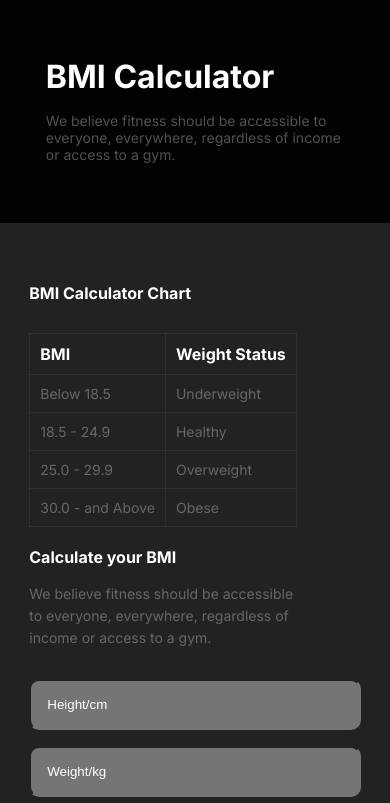
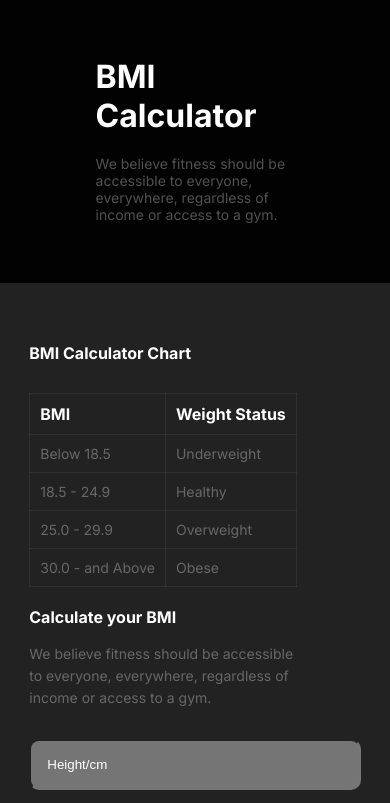
Before and after one commit to anait31/my-fitness-2, a plain HTML site: page index.html in a window 390 px wide. Shown: the part 4170-4973 px from the top of the page. Drawn offline with Linux system fonts and the light colour scheme; a web font is replaced by a local one.

Commit message:
Fix MBi section

```diff
--- a/css/style.css
+++ b/css/style.css
@@ -405,6 +405,10 @@ img {
 
 
 .section-titles {
+    margin: 60px auto;
+}
+
+.mbi-section-titles {
     width: 60%;
     margin: 60px auto;
 }
@@ -825,6 +829,11 @@ hr {
         margin-bottom: 20px;
     }
 
+    .mbi-section-titles  h2 {
+        font-size: 32px;
+        margin-bottom: 20px;
+    }
+
     .calculator-chart h3 , th, .calculate-bmi h3 {
         font-size: 16px;
     }
--- a/index.html
+++ b/index.html
@@ -130,7 +130,7 @@
         </div>
     </section>
     <section>
-        <div class="section-titles">
+        <div class=" mbi-section-titles">
             <h2>BMI Calculator</h2>
             <p>We believe fitness should be accessible to everyone, everywhere, regardless of income or access
                 to a gym.</p>
```
